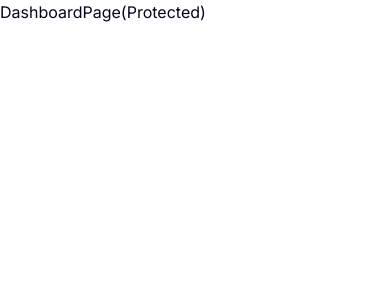
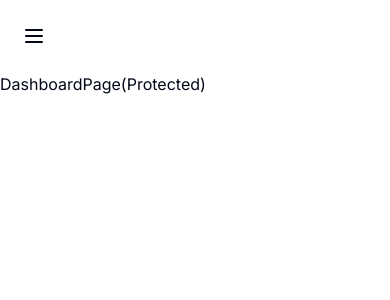
Before and after one commit to akins-dev/Alpha, a Next.js app: page /dashboard in a window 390 px wide. Shown: the top 300 px of the page. Built offline with nearby package versions, Linux system fonts and the light colour scheme.

Commit message:
chore: created navbar component

```diff
--- a/app/(dashboard)/(routes)/dashboard/page.tsx
+++ b/app/(dashboard)/(routes)/dashboard/page.tsx
@@ -1,10 +1,8 @@
-import { UserButton } from "@clerk/nextjs";
 
 const DashboardPage = () => {
   return (
     <div>
       <p>DashboardPage(Protected)</p>
-      <UserButton afterSignOutUrl="/" />
     </div>
     )
 }
--- a/app/(dashboard)/layout.tsx
+++ b/app/(dashboard)/layout.tsx
@@ -1,4 +1,4 @@
-import React from 'react'
+import Navbar from '@/components/Navbar'
 
 const DashboardLayout = ({
     children
@@ -11,6 +11,7 @@
             </div>
         </div>
         <main className="md:pl-72">
+            <Navbar />
             {children}
         </main>
     </div>
--- /dev/null
+++ b/components/Navbar.tsx
@@ -0,0 +1,19 @@
+import { Menu } from 'lucide-react'
+import { UserButton } from "@clerk/nextjs";
+
+import { Button } from '@/components/ui/button'
+
+const Navbar = () => {
+  return (
+    <div className="flex items-center p-4">
+        <Button variant="ghost" size="icon" className="md:hidden">
+            <Menu />
+        </Button>
+        <div className="flex w-full justify-end">
+          <UserButton afterSignOutUrl="/"/>
+        </div>
+    </div>
+  )
+}
+
+export default Navbar
```
